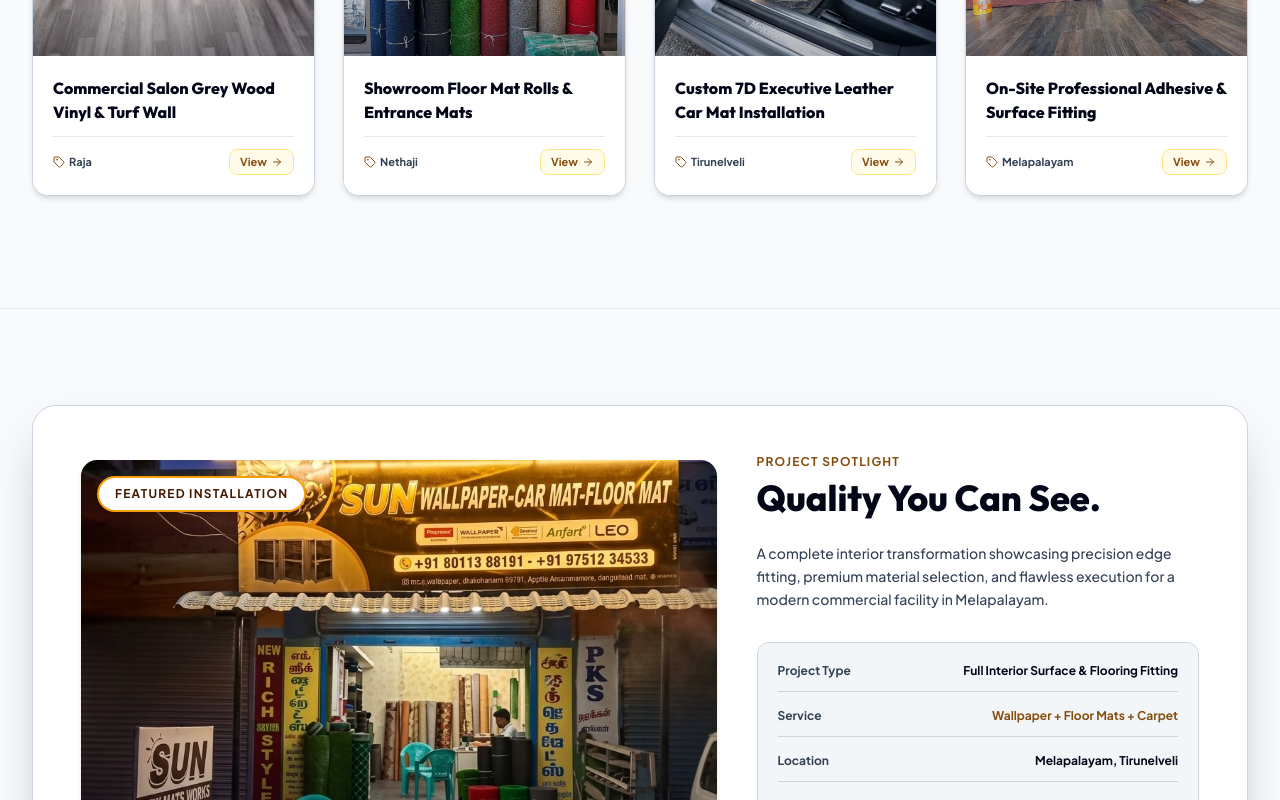
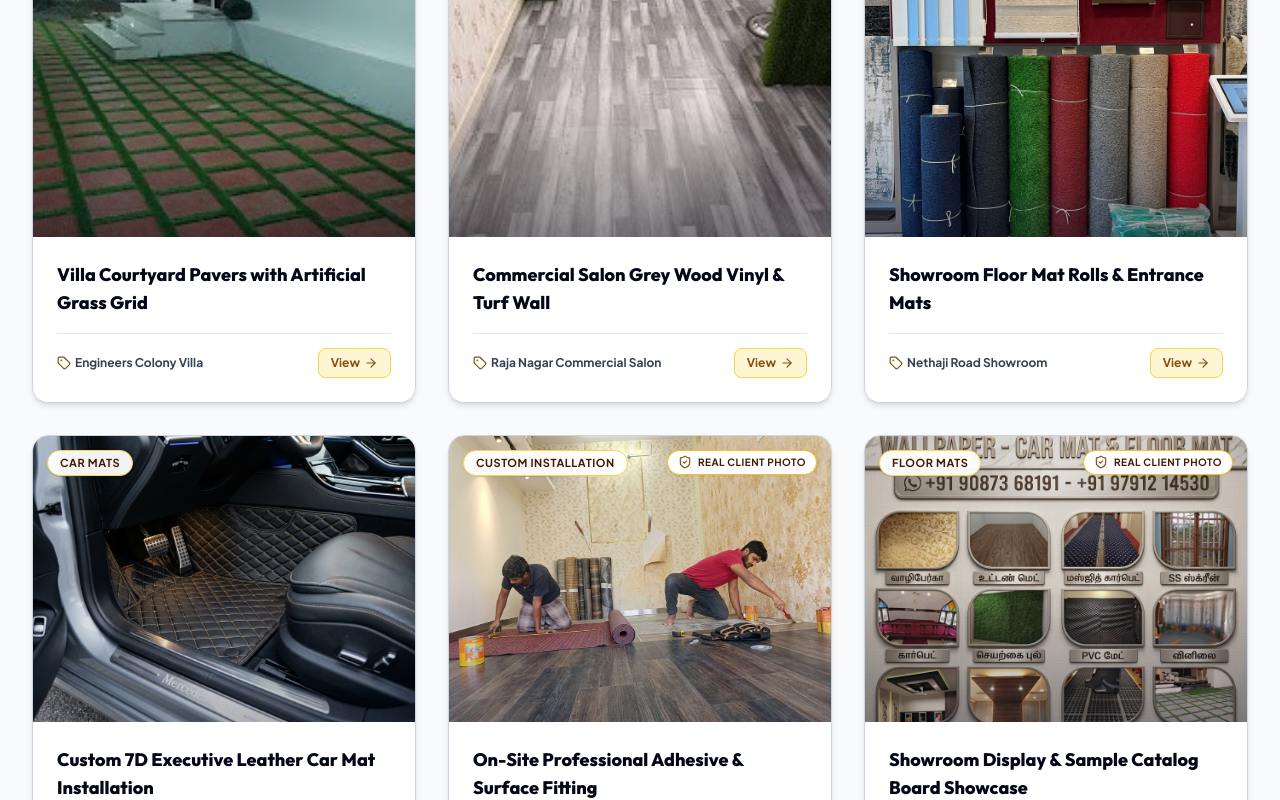
Before and after one commit to risa113/huq-mats, a React (Vite) app: page / in a window 1280 px wide. Shown: the part 5440-6240 px from the top of the page. Built offline with nearby package versions, Linux system fonts and the light colour scheme.

Commit message:
Fix Gallery grid alignment with 9 items (3x3 perfect rows) and aligned title/footer layout

```diff
--- a/src/components/Gallery.jsx
+++ b/src/components/Gallery.jsx
@@ -84,8 +84,8 @@
           })}
         </div>
 
-        {/* Perfectly Arranged Responsive Grid (2 columns on tablet, 4 columns on desktop = 2 perfect rows of 4) */}
-        <div className="grid grid-cols-1 sm:grid-cols-2 lg:grid-cols-4 gap-6 sm:gap-7">
+        {/* Perfectly Arranged 3x3 Grid (3 columns on desktop = 3 complete rows of 3) */}
+        <div className="grid grid-cols-1 md:grid-cols-2 lg:grid-cols-3 gap-6 sm:gap-8 items-stretch">
           {filteredProjects.map((project, idx) => (
             <motion.div
               key={project.id}
@@ -107,14 +107,14 @@
                 <div className="absolute inset-0 bg-gradient-to-t from-slate-950/50 via-transparent to-transparent opacity-60 group-hover:opacity-40 transition-opacity"></div>
 
                 {/* Top Category Badge */}
-                <div className="absolute top-3 left-3 px-3 py-1 rounded-full bg-white/95 border border-amber-300 text-[10px] font-black text-amber-950 tracking-wider uppercase backdrop-blur-md shadow-sm">
+                <div className="absolute top-3.5 left-3.5 px-3 py-1 rounded-full bg-white/95 border border-amber-300 text-[11px] font-black text-amber-950 tracking-wider uppercase backdrop-blur-md shadow-sm">
                   {project.category}
                 </div>
 
                 {/* Real Photo Tag */}
                 {project.isClientPhoto && (
-                  <div className="absolute top-3 right-3 p-1.5 rounded-full bg-white border border-amber-400 text-amber-950 backdrop-blur-md shadow-sm" title="Real Client Showroom Photo">
-                    <ShieldCheck className="w-3.5 h-3.5 text-[#854D0E]" />
+                  <div className="absolute top-3.5 right-3.5 px-2.5 py-1 rounded-full bg-white border border-amber-400 text-[10px] font-black text-amber-950 tracking-wider uppercase flex items-center gap-1.5 backdrop-blur-md shadow-sm">
+                    <ShieldCheck className="w-3.5 h-3.5 text-[#854D0E]" /> Real Client Photo
                   </div>
                 )}
 
@@ -126,22 +126,24 @@
                 </div>
               </div>
 
-              {/* Card Meta Content */}
-              <div className="p-5 flex flex-col justify-between flex-grow bg-white">
-                <div>
-                  <h3 className="font-display font-extrabold text-sm sm:text-base text-slate-950 group-hover:text-[#854D0E] transition-colors leading-snug line-clamp-2 mb-3">
-                    {project.title}
-                  </h3>
+              {/* Card Meta Content with Fixed Title Alignment */}
+              <div className="p-5 sm:p-6 flex flex-col justify-between flex-grow bg-white">
+                <div className="mb-4">
+                  <div className="min-h-[3.25rem] flex items-center">
+                    <h3 className="font-display font-extrabold text-base sm:text-lg text-slate-950 group-hover:text-[#854D0E] transition-colors leading-snug line-clamp-2">
+                      {project.title}
+                    </h3>
+                  </div>
                 </div>
 
-                <div className="pt-3 border-t border-slate-200 mt-auto flex items-center justify-between gap-2">
-                  <span className="text-[11px] text-slate-700 font-bold truncate max-w-[60%] flex items-center gap-1">
-                    <Tag className="w-3 h-3 text-[#854D0E] shrink-0" />
-                    {project.location.split(' ')[0]}
+                <div className="pt-3.5 border-t border-slate-200 mt-auto flex items-center justify-between gap-2">
+                  <span className="text-xs text-slate-700 font-extrabold truncate max-w-[65%] flex items-center gap-1">
+                    <Tag className="w-3.5 h-3.5 text-[#854D0E] shrink-0" />
+                    {project.location}
                   </span>
 
-                  <span className="px-2.5 py-1 rounded-lg bg-amber-50 border border-amber-200 text-[11px] font-black text-[#854D0E] group-hover:bg-gradient-to-r group-hover:from-[#FDE047] group-hover:to-[#B48608] group-hover:text-slate-950 group-hover:border-transparent transition-all flex items-center gap-1">
-                    View <ArrowRight className="w-3 h-3 group-hover:translate-x-0.5 transition-transform" />
+                  <span className="px-3 py-1.5 rounded-lg bg-amber-100/80 border border-amber-300 text-xs font-black text-[#854D0E] group-hover:bg-gradient-to-r group-hover:from-[#FDE047] group-hover:to-[#B48608] group-hover:text-slate-950 group-hover:border-transparent transition-all flex items-center gap-1 shadow-sm">
+                    View <ArrowRight className="w-3.5 h-3.5 group-hover:translate-x-0.5 transition-transform" />
                   </span>
                 </div>
               </div>
--- a/src/data/businessData.js
+++ b/src/data/businessData.js
@@ -197,6 +197,16 @@
     isClientPhoto: true,
     location: "Melapalayam Commercial Site",
     details: "Skilled SUN Mats Works technicians applying custom adhesive and fitting vinyl surface mats and wallpapers."
+  },
+  {
+    id: "proj-9",
+    title: "Showroom Display & Sample Catalog Board Showcase",
+    category: "Floor Mats",
+    categorySlug: "floor-mats",
+    image: "./images/client_catalog_board.png",
+    isClientPhoto: true,
+    location: "Melapalayam Showroom",
+    details: "Authentic SUN Mats Works showroom display board showcasing vinyl patterns, rubber floor mats, and custom texture samples."
   }
 ];
 
```
